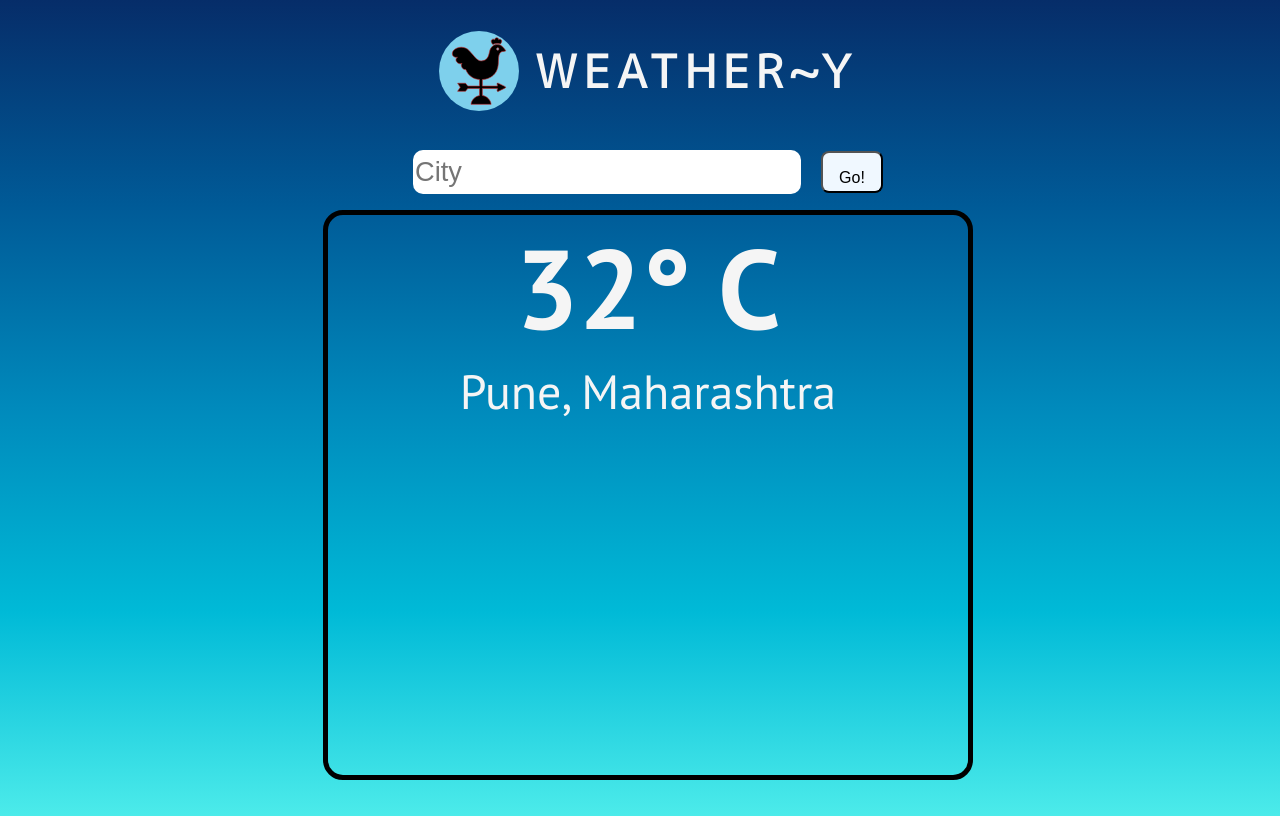
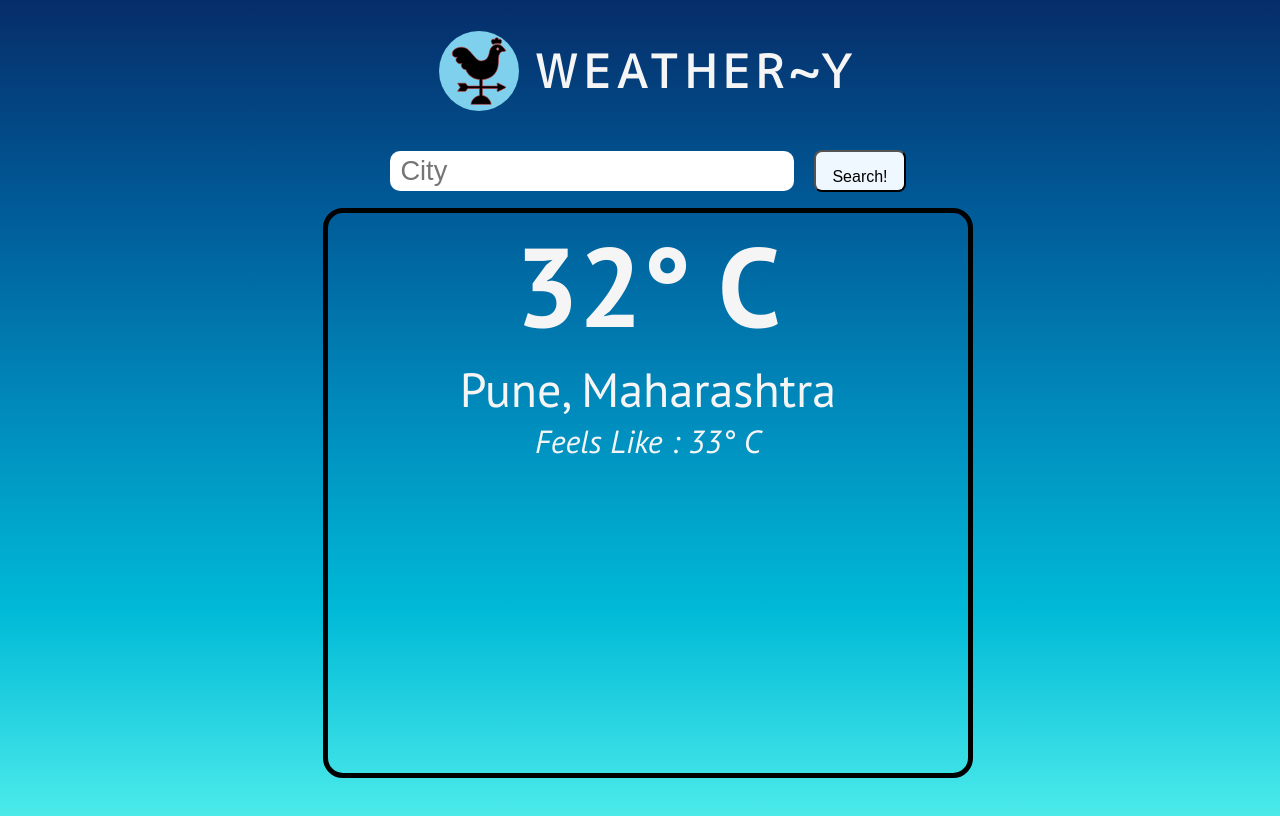
Before and after one commit to adityavshahi/svelte.weatherapp, a Svelte app: page / in a window 1280 px wide. Built offline with nearby package versions, Linux system fonts and the light colour scheme.

Commit message:
minor ui enhancements

```diff
--- a/src/Components/InputBar.svelte
+++ b/src/Components/InputBar.svelte
@@ -22,7 +22,7 @@
         font-size: 1.7rem;
         border: none;
         margin-right: 20px;
-        padding: 2px;
+        padding: 0px 10px;
     }
 
     #input-bar:focus {
@@ -34,6 +34,7 @@
         padding: 1rem;
         font-size: 1rem;
         border-radius: 8px;
+        cursor: pointer;
         background-color: aliceblue;
     }
 </style>
@@ -41,5 +42,5 @@
 
 <div id="input-div">
     <input id="input-bar" bind:value={city} type="text" placeholder="City">
-    <button on:click={searchCity} id="search-button">Go!</button>
+    <button on:click={searchCity} id="search-button">Search!</button>
 </div>
--- a/src/Components/Temprature.svelte
+++ b/src/Components/Temprature.svelte
@@ -1,5 +1,6 @@
 <script>
     let currentTemprature = 32;
+    let feelsLikeTemprature = 33;
     let degreeSymbol = "\u00B0";
 </script>
 
@@ -9,7 +10,6 @@
     @import url('https://fonts.googleapis.com/css2?family=PT+Sans:ital,wght@0,400;0,700;1,400;1,700&display=swap');
     div {
         font-family: "PT Sans", sans-serif;
-        font-size: 3rem;
         display: flex;
         justify-content: center;
         flex-direction: column;
@@ -18,9 +18,14 @@
     h1,p {
         margin: 0;
         padding: 0;
+        font-size: 3rem;
     }
     h1 {
         font-size: 7rem;
+    }
+
+    i {
+        font-size: 2rem;
     }
 
 
@@ -31,4 +36,5 @@
 <div>
     <h1>{currentTemprature}{degreeSymbol} C</h1>
     <p id="city-state">Pune, Maharashtra</p>
+    <i>Feels Like : {feelsLikeTemprature}{degreeSymbol} C</i>
 </div>
```
